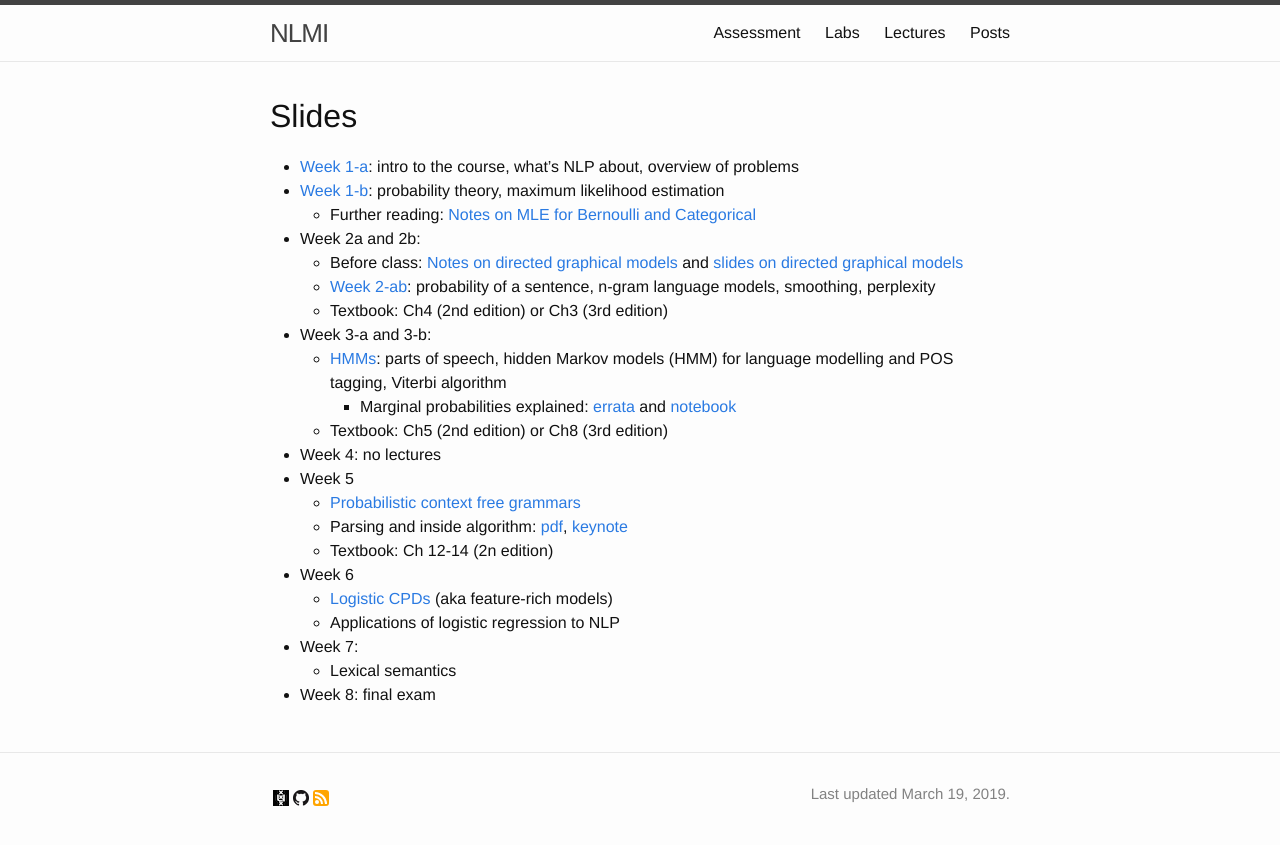
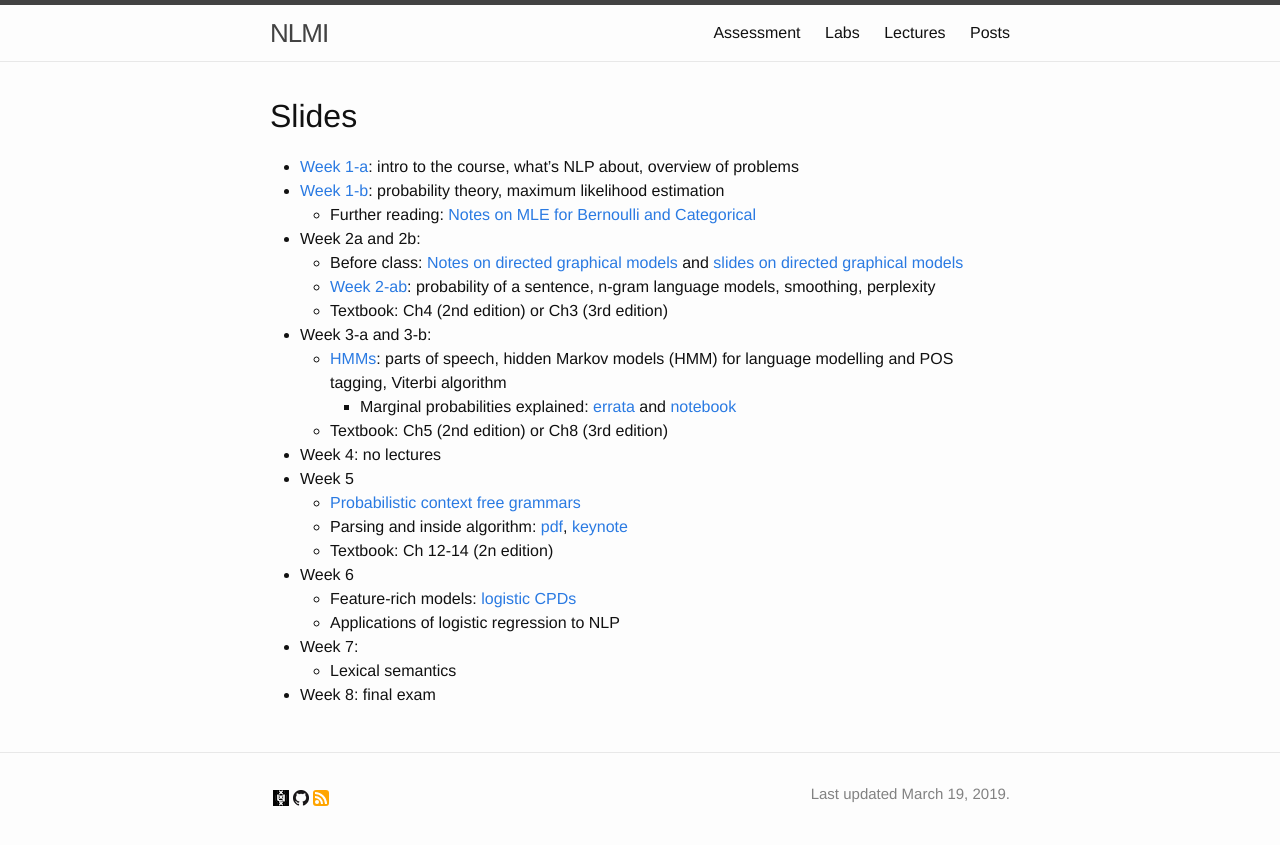
Before and after one commit to cl-illc/nlmi, a Jekyll site: the page built from lectures.md, in a window 1280 px wide. Shown: the top 845 px of the page. Built offline with Jekyll 4.4.1, drawn with Linux system fonts in a browser that asks for light colours.

Commit message:
feature-rich week6a

```diff
--- a/lectures.md
+++ b/lectures.md
@@ -23,7 +23,7 @@ menu: yes
     * Parsing and inside algorithm: [pdf](lectures/week5-b.pdf), [keynote](lectures/week5-b.key)
     * Textbook: Ch 12-14 (2n edition)
 * Week 6
-    * [Logistic CPDs](lectures/week6-a.pdf) (aka feature-rich models)
+    * Feature-rich models: [logistic CPDs](lectures/week6-a.pdf)
     * Applications of logistic regression to NLP
 * Week 7:
     * Lexical semantics
```
Also changed, not shown: 1 other file.
